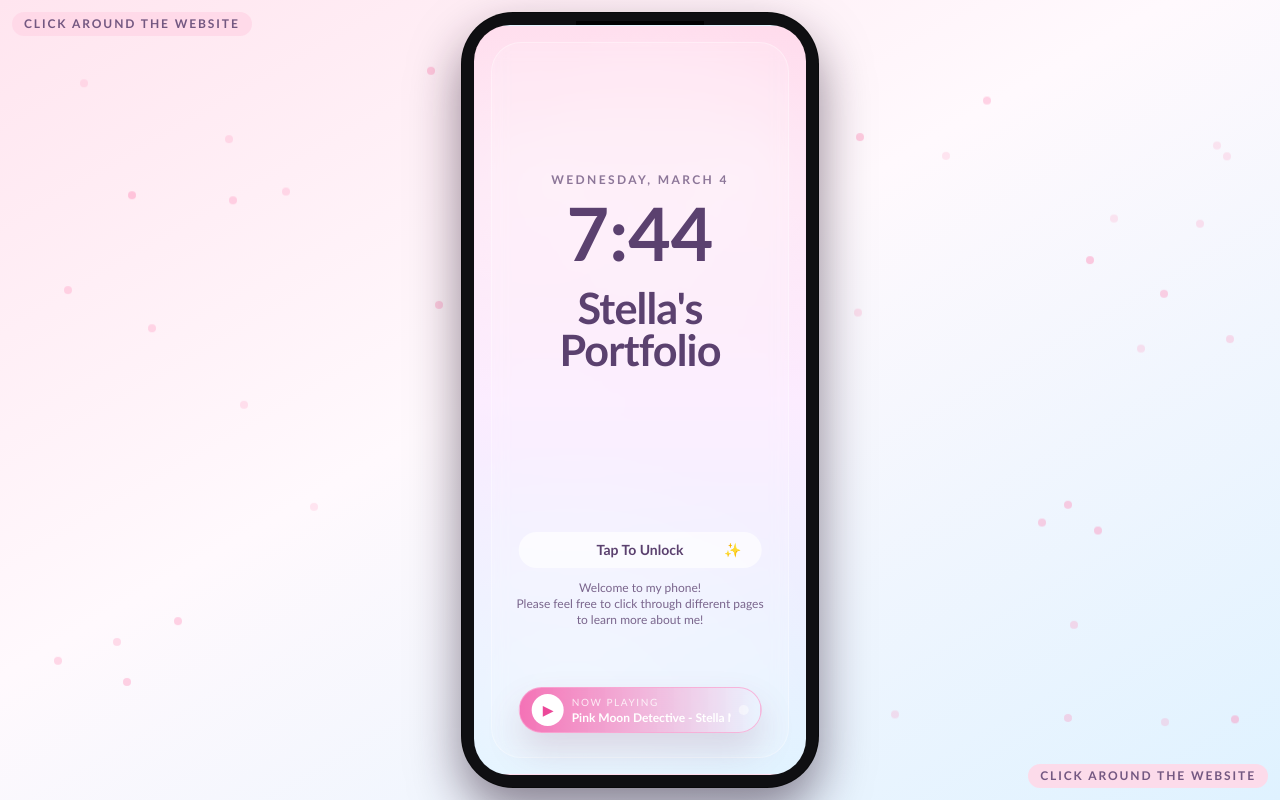
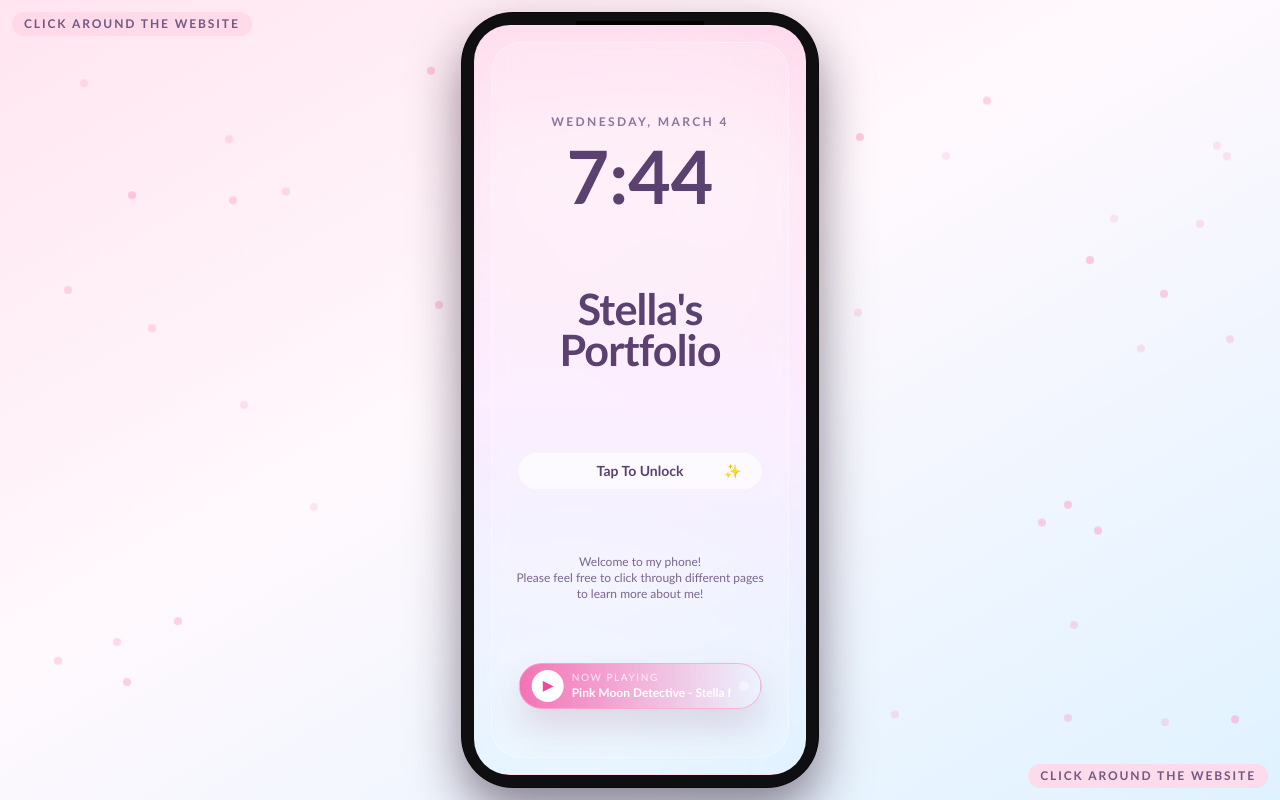
Before and after one commit to akamugin/stella-lee-portfolio, a Next.js app: page / in a window 1280 px wide. Built offline with nearby package versions, Linux system fonts and the light colour scheme.

Commit message:
align the text, give proper ratio

```diff
--- a/components/home-client.tsx
+++ b/components/home-client.tsx
@@ -191,37 +191,35 @@ export function HomeClient() {
               aria-label="Unlock phone"
             >
               <div
-                className="grid h-full w-full grid-rows-[0.8fr_auto_auto_auto_1fr_auto_auto_0.8fr] text-center"
+                className="relative grid h-full w-full grid-rows-[0.8fr_auto_auto_auto_1fr_auto_auto_0.8fr] text-center"
                 style={{ ["--lock-center-x" as string]: `${lockCenterX}px` }}
               >
-                <div className="row-start-2 w-full">
+                <div className="absolute inset-x-0 top-[10%] w-full">
                   <p className="relative left-[var(--lock-center-x)] w-[min(92%,260px)] -translate-x-1/2 text-center text-xs font-semibold uppercase tracking-[0.2em] text-grape/70">
                     {lockDate}
                   </p>
-                </div>
-                <div className="row-start-3 mt-2 w-full">
-                  <h2 className="relative left-[var(--lock-center-x)] w-[min(94%,300px)] -translate-x-1/2 whitespace-nowrap text-center text-[clamp(2.4rem,14vw,4.6rem)] font-black leading-none">
+                  <h2 className="relative left-[var(--lock-center-x)] mt-[3%] w-[min(94%,300px)] -translate-x-1/2 whitespace-nowrap text-center text-[clamp(2.4rem,14vw,4.6rem)] font-black leading-none">
                     {lockTime}
                   </h2>
                 </div>
-                <div className="row-start-4 mt-[6%] w-full">
+                <div className="absolute inset-x-0 top-[40%] w-full -translate-y-1/2">
                   <h1 className="relative left-[var(--lock-center-x)] w-[min(92%,280px)] -translate-x-1/2 text-center text-[clamp(1.55rem,7vw,2.7rem)] font-black leading-[0.96] tracking-[-0.02em] text-grape">
                     Stella&apos;s Portfolio
                   </h1>
                 </div>
-                <div className="row-start-6 w-full">
+                <div className="absolute inset-x-0 top-[60%] -translate-y-1/2">
                   <p className="relative left-[var(--lock-center-x)] flex w-[min(82%,260px)] -translate-x-1/2 items-center justify-center rounded-full bg-white/65 px-7 py-2 text-sm font-semibold">
                     <span className="text-center">Tap To Unlock</span>
                     <span className="absolute right-5 top-1/2 -translate-y-1/2">✨</span>
                   </p>
                 </div>
-                <div className="row-start-7 mt-3 w-full">
+                <div className="absolute inset-x-0 top-[75%] -translate-y-1/2 w-full">
                   <p className="relative left-[var(--lock-center-x)] w-[min(92%,250px)] -translate-x-1/2 whitespace-pre-line text-center text-xs text-grape/80">
                     {"Welcome to my phone!\nPlease feel free to click through different pages to learn more about me!"}
                   </p>
                 </div>
                 <div
-                  className="row-start-8 w-full self-end pb-[8%]"
+                  className="absolute inset-x-0 top-[90%] -translate-y-1/2 w-full"
                   onClick={(event) => {
                     event.preventDefault();
                     event.stopPropagation();
```
